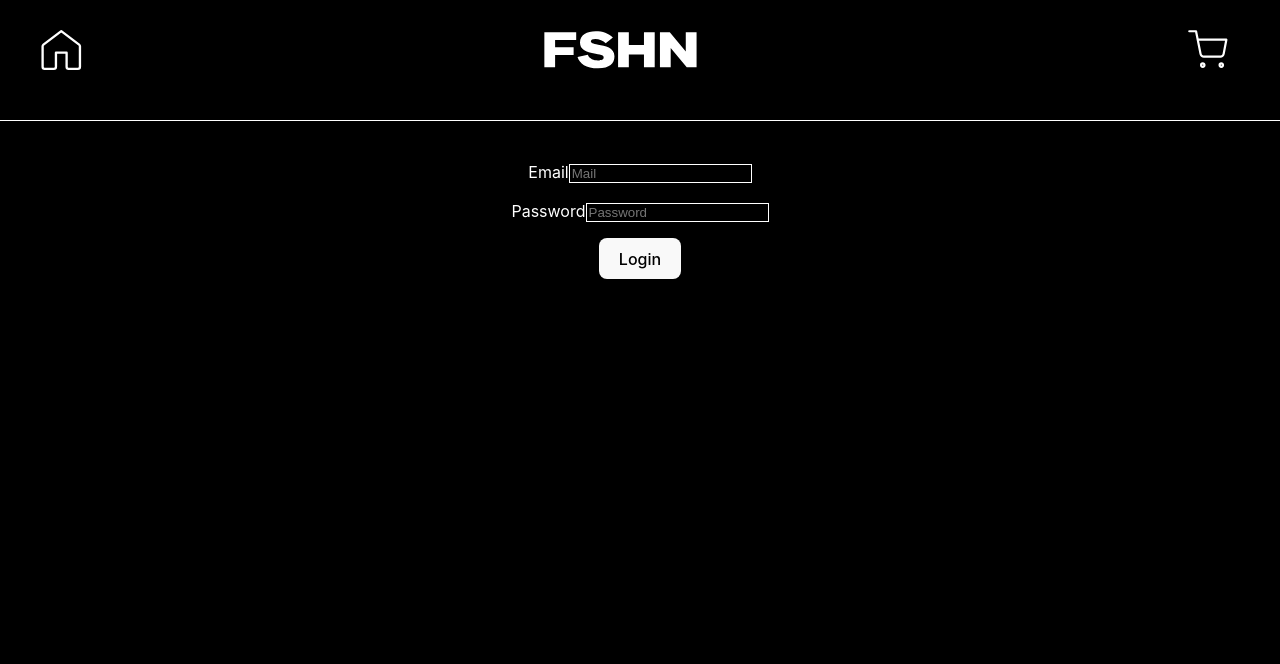
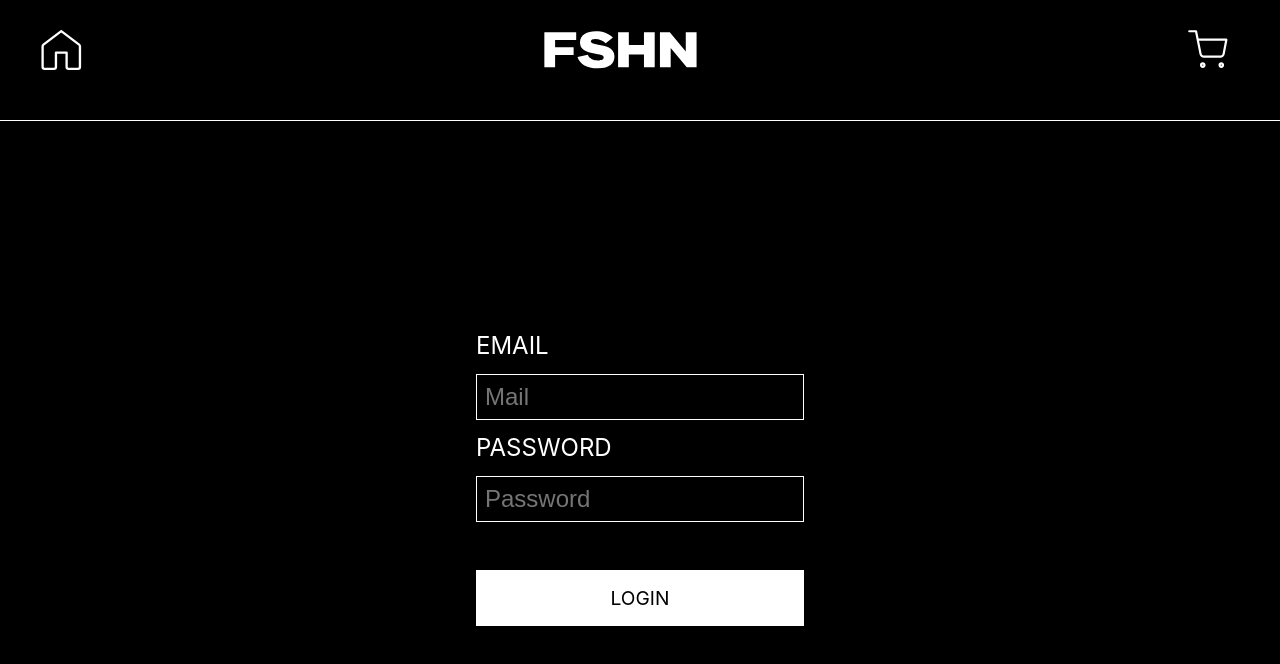
Before and after one commit to NickBevers/fshn-interface, a Vue app: page /login in a window 1280 px wide. Shown: the top 664 px of the page. Built offline with nearby package versions, Linux system fonts and the light colour scheme.

Commit message:
style: login form

```diff
--- a/src/views/LoginPage.vue
+++ b/src/views/LoginPage.vue
@@ -39,18 +39,18 @@
     <Navigation/>
     <div class="container">
         <form>
-            <div>
+            <div class="inputfield">
                 <label for="email">Email</label>
                 <input type="text" id="email" placeholder="Mail" v-model="email" >
             </div>
 
-            <div>
+            <div class="inputfield">
                 <label for="password">Password</label>
                 <input type="password" id="password" placeholder="Password" v-model="password" >
             </div>
 
-            <div>
-                <button type="submit" @click.prevent="login">Login</button>
+            <div class="submit">
+                <button class="submitBtn" type="submit" @click.prevent="login">Login</button>
             </div>
         </form>
     </div>
@@ -59,6 +59,11 @@
 <style scoped>
     .container {
         margin-top: 8rem;
+        display: flex;
+        justify-content: center;
+        align-items: center;
+        text-align: center;
+        min-height: 80vh;
     }
 
     form {
@@ -69,12 +74,43 @@
 
     label {
         color: white;
+        font-size: 1.5rem;
+        margin-bottom: 1rem;
+        text-transform: uppercase;
     }
 
     input {
         margin-bottom: 1rem;
         border: 1px solid white;
         background-color: transparent;
+        color: white;
+        padding: 0.5rem;
+        font-size: 1.5rem;
+    }
+
+    .inputfield {
+        display: flex;
+        flex-direction: column;
+        align-items: flex-start;
+    }
+    .submit {
+        margin-top: 2rem;
+        width: 100%;
+    }
+
+    .submitBtn {
+        display: block;
+        background-color: white;
+        color: black;
+        border: none;
+        padding: 1rem 2rem;
+        font-size: 1.2rem;
+        font-weight: 400;
+        cursor: pointer;
+        text-align: center;
+        text-transform: uppercase;
+        border-radius: 0;
+        width: 100%;
     }
 
 </style>
```
